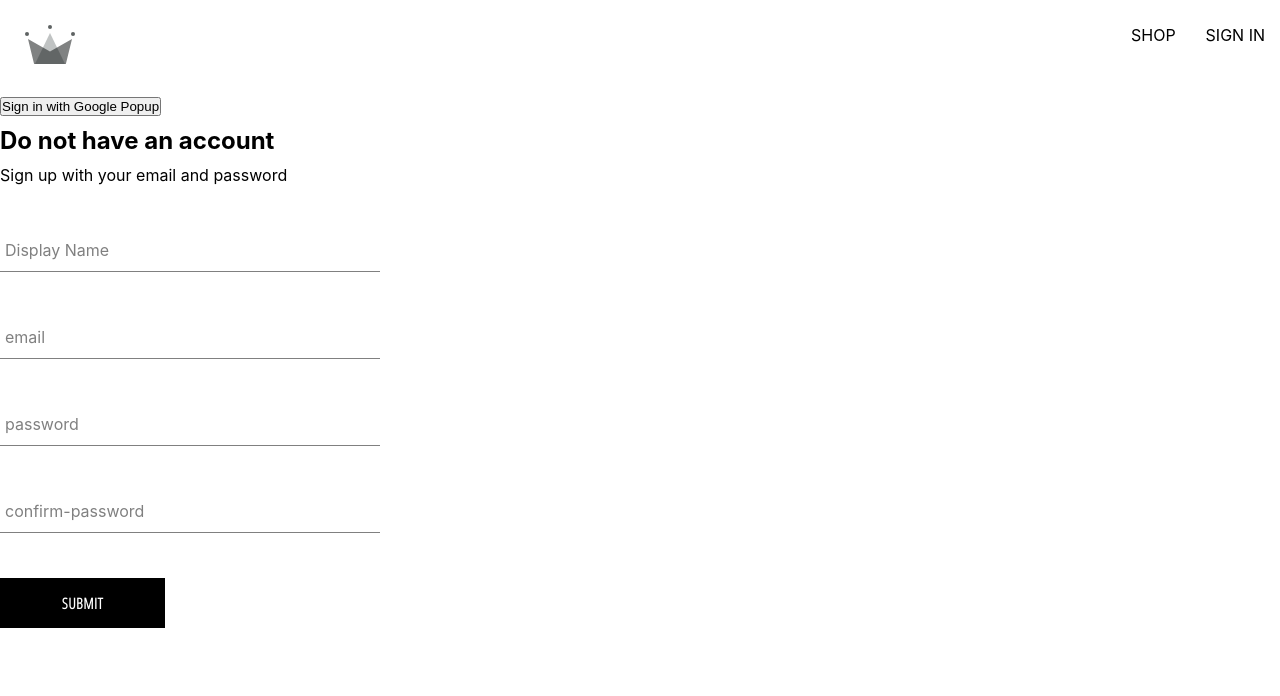
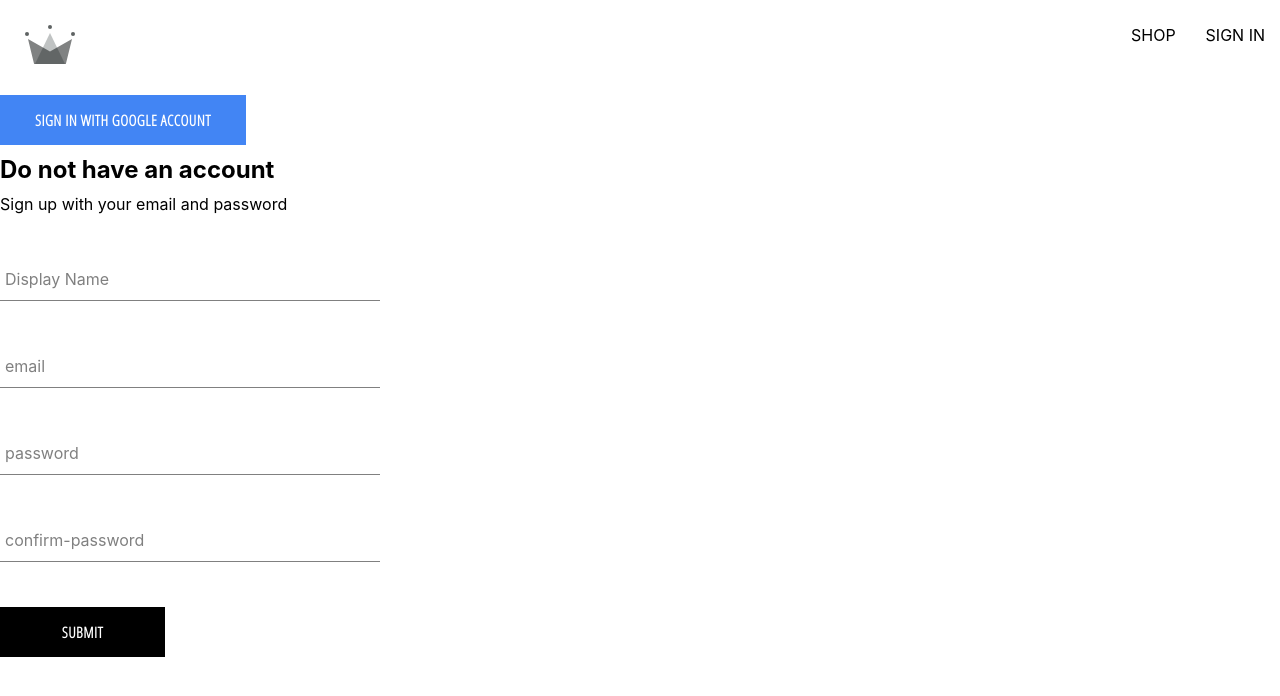
Before and after one commit to pchiarato/react-crwn-store, a React (Create React App) app: page /sign-in in a window 1280 px wide. Shown: the top 696 px of the page. Built offline with nearby package versions, Linux system fonts and the light colour scheme; a web font is replaced by a local one.

Commit message:
added button component and styles

```diff
--- a/src/components/sign-up-form/sign-up-form.component.jsx
+++ b/src/components/sign-up-form/sign-up-form.component.jsx
@@ -37,7 +37,6 @@ const SignUpFormComponent = () => {
         email,
         password
       );
-      console.log(user);
       await createUserDocumentFromAuth(user, { displayName });
       resetFormField();
     } catch (error) {
--- a/src/routes/sign-in/sign-in.component.jsx
+++ b/src/routes/sign-in/sign-in.component.jsx
@@ -8,6 +8,7 @@ import {
 } from "./../../utils/firebase/firebase.utils";
 
 import SignUpFormComponent from "../../components/sign-up-form/sign-up-form.component";
+import ButtonComponent from "./../../components/button/button.component";
 const SignInComponent = () => {
   // useEffect(() => {
   //     (async () => {
@@ -22,7 +23,9 @@ const SignInComponent = () => {
   };
   return (
     <div>
-      <button onClick={logGoogleUser}>Sign in with Google Popup</button>
+      <ButtonComponent onClick={logGoogleUser} type={'submit'} buttonType={'google'}>
+          Sign in with Google Account
+      </ButtonComponent>
       <SignUpFormComponent />
       {/* <button onClick={signInWithGoogleRedirect}>Sign in with Google Redirect</button>*/}
     </div>
```
